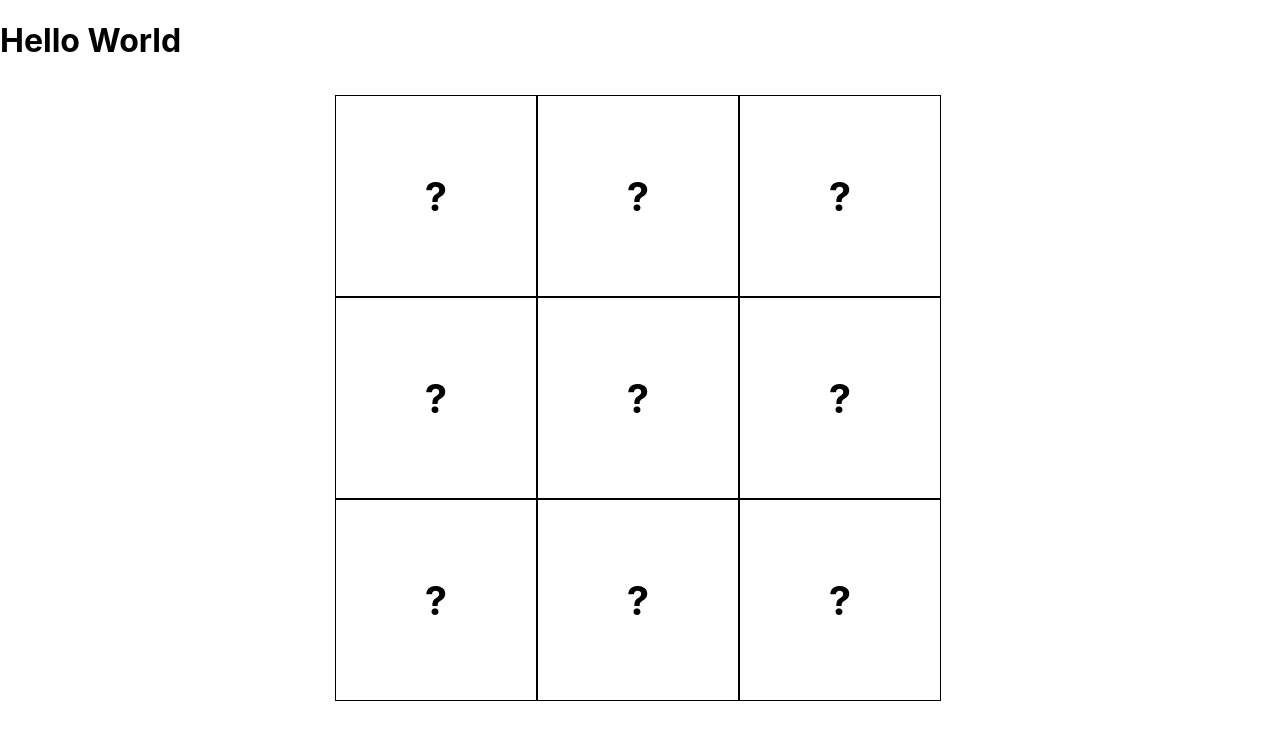
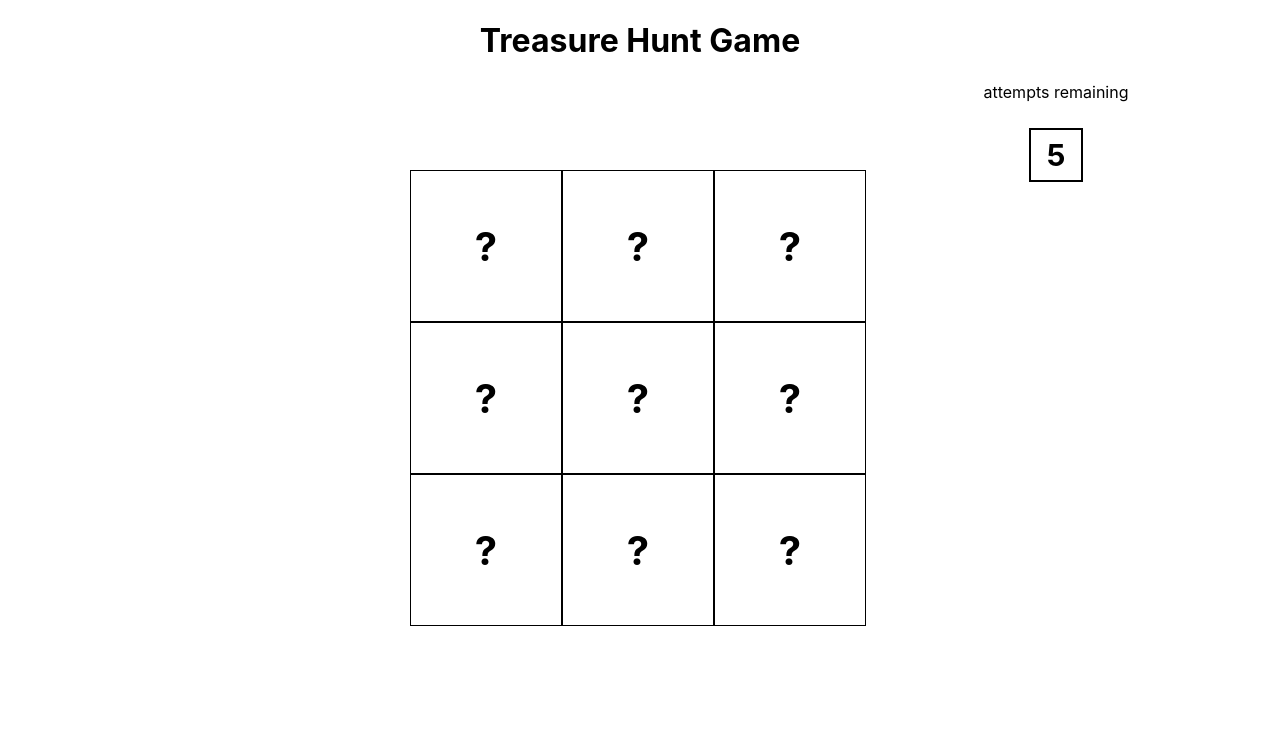
Before and after one commit to EddieCarrion/Projects, a React (Create React App) app in the folder treasure-hunt-eddie/: page / in a window 1280 px wide. Shown: the top 740 px of the page. Built offline with nearby package versions, Linux system fonts and the light colour scheme.

Commit message:
progress

```diff
--- a/treasure-hunt-eddie/src/App.css
+++ b/treasure-hunt-eddie/src/App.css
@@ -1,16 +1,24 @@
-.container{
+h1{
+  position:relative;
+  float:left;
+  width:100%;
+  text-align:center;
+
+
+}
+.container,.message{
   position:absolute;
   top:50%;
   left:50%;
   transform:translate(-50%,-50%);
-  width:610px;
-  height:610px;
+  width:460px;
+  height:460px;
 }
 .tiles{
   position:relative;
   float:left;
-  width:200px;
-  height:200px;
+  width:150px;
+  height:150px;
   display:flex;
   border:1px solid black;
   justify-content: center;
@@ -20,3 +28,48 @@
   font-weight: bold;
 
 }
+.clickCount{
+  position:relative;
+  float:right;
+  width:25%;
+  margin-right:5%;
+  height:100px;
+  text-align:center;
+
+}
+.clickCount div{
+  position:absolute;
+  left:50%;
+  bottom:0;
+  transform:translateX(-50%);
+  height:50px;
+  width:50px;
+  border:2px solid black;
+  text-align:center;
+  line-height:50px;
+  font-size:30px;
+  font-weight:bold;
+}
+.message{
+  background-color: rgba(0, 0, 0, .9);
+
+
+}
+.message p{
+  position:absolute;
+  top:30%;
+  width:100%;
+  text-align:center;
+  font-size:30px;
+  color:white;
+  text-transform:uppercase;
+}
+.message button{
+  position:absolute;
+  bottom:20%;
+  left:50%;
+  transform:translateX(-50%);
+  width:50%;
+  height:50px;
+  cursor:pointer;
+}
--- a/treasure-hunt-eddie/src/App.js
+++ b/treasure-hunt-eddie/src/App.js
@@ -6,7 +6,10 @@ const App = () => {
 
   const [values,setValues] = useState(Array(9).fill("?"))
   const [treasureIndex, setTreasureIndex] = useState(null)
-  const [bombIndex, setbombIndex] = useState(null)
+  const [bombIndex, setBombIndex] = useState(null)
+  const [clickCount, setClickCount] = useState(5)
+  const [currentValue, setCurrentValue] = useState("")
+  const [showMessage, setShowMessage] = useState(false)
   const calculateIndex = () => {
     const newTreasureIndex = Math.floor(Math.random()*9)
     setTreasureIndex(newTreasureIndex)
@@ -14,12 +17,13 @@ const App = () => {
     do {
       newBombIndex = Math.floor(Math.random()*9)
     } while(newBombIndex===newTreasureIndex)
-    setbombIndex(newBombIndex)
+    setBombIndex(newBombIndex)
   }
   useState(()=>{
     calculateIndex()
   },[])
   const displayFunction = (index) => {
+    if (clickCount > 0){
       const newValue = values.slice()
       let trueValue
       if (index === treasureIndex){
@@ -30,17 +34,52 @@ const App = () => {
         trueValue = "🌲"
       }
       newValue[index] = trueValue
+      const currentValue = newValue[index]
       setValues(newValue)
+      if (currentValue==="💣"){
+        setClickCount(0)
+        setCurrentValue("💣")
+        setShowMessage(true)
+      } else if (currentValue==="💎"){
+        setClickCount(0)
+        setCurrentValue("💎")
+        setShowMessage(true)
+      } else {
+        setClickCount(clickCount - 1)
       }
 
+
+    }
+
+
+  }
+  const toggleMessage = () => {
+    setShowMessage(!showMessage)
+  }
+  const reloadPage = () => {
+    toggleMessage()
+    window.location.reload()
+  }
   return (
     <>
-      <h1>Hello World</h1>
+      <h1>Treasure Hunt Game</h1>
+      <div className="clickCount">
+        attempts remaining
+        <div>{clickCount}</div>
+
+
+      </div>
      <div className="container">
       {values.map((value,index)=>(
          <Board key={index} value={value} displayFunction={()=>displayFunction(index)}/>
       ))}
-
+     {showMessage && (
+      <div className="message">
+        {currentValue==="💣" && <p>oh no you lost!</p>}
+        {currentValue==="💎" && <p>Yes! You win!</p>}
+        <button onClick={reloadPage}>Would You like to play again?</button>
+        </div>
+     )}
      </div>
     </>
 
```
Lines whose indentation alone changed are shown as unchanged.
